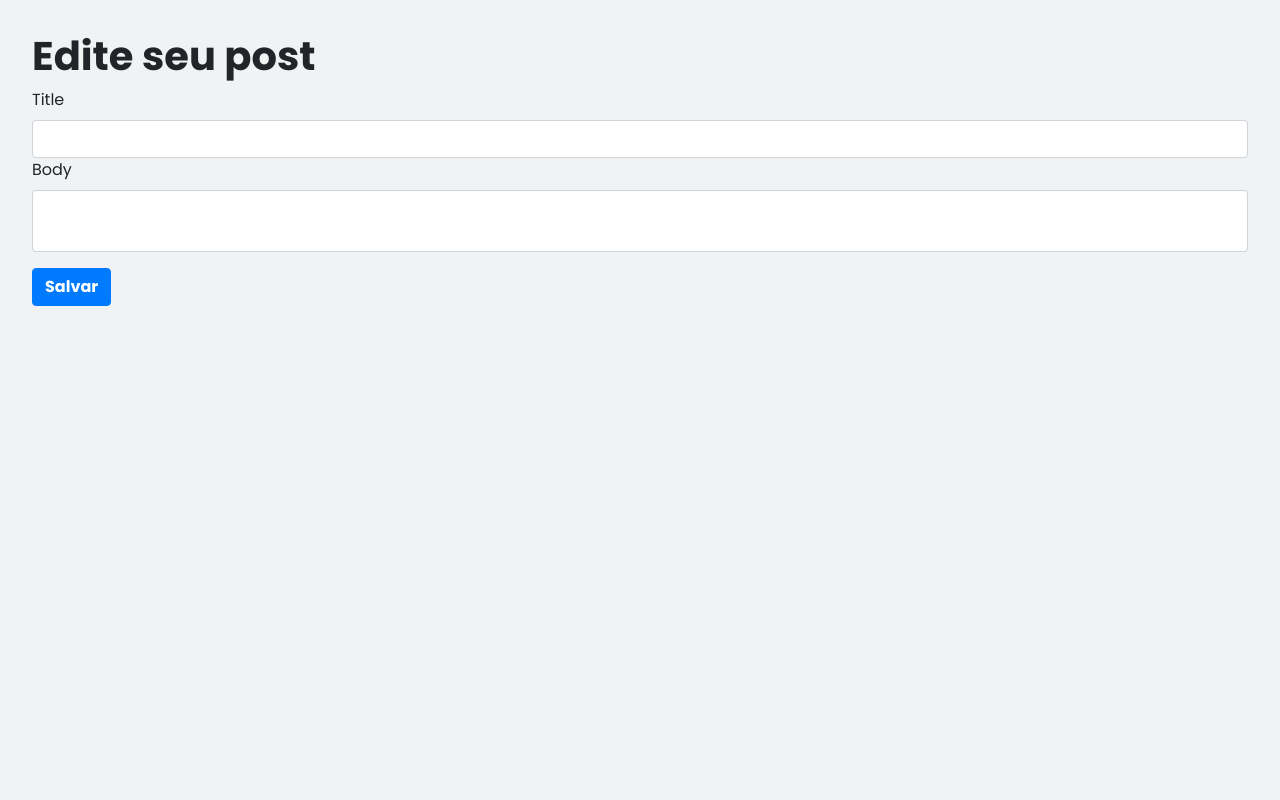
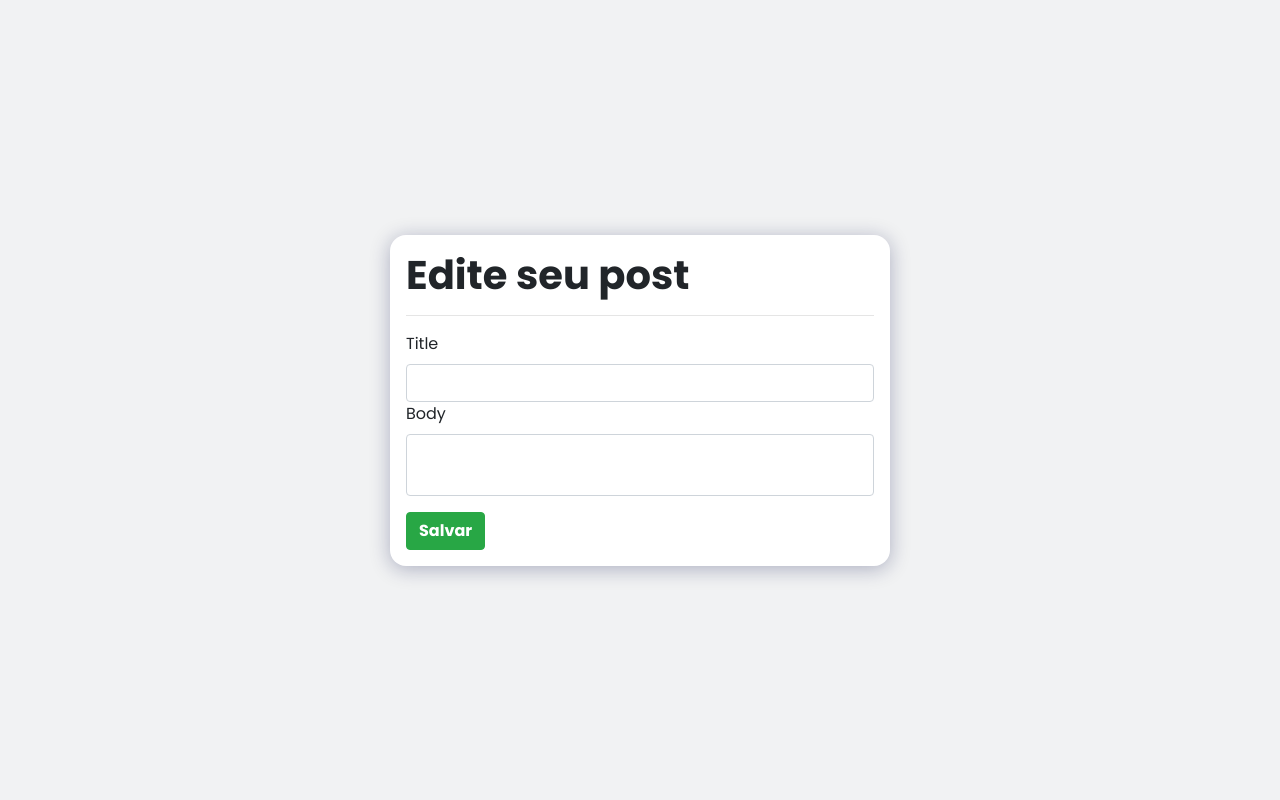
Before and after one commit to mxtheussouza/cake-blog, a CakePHP app: the page made by app/View/Posts/edit.ctp in a window 1280 px wide. Run offline with PHP 8.4 and a stand-in for CakePHP, Linux system fonts and the light colour scheme; the template is opened without the code that fills it, so the values that code supplies are empty; form fields are guessed from the names that the template uses; some libraries are stand-ins or nearby versions.

Commit message:
Ultimas modificaçoes.

```diff
--- a/app/View/Posts/edit.ctp
+++ b/app/View/Posts/edit.ctp
@@ -1,5 +1,10 @@
 <div style="background:#f1f2f3; padding: 2rem;height: 100%;">
+    <div style="height: 100%; display:flex; justify-content: center; align-items: center; flex-direction: column;">
+        <div style="background: #fff; width: 500px; max-width: 100%; border-radius: 1rem; padding: 1rem; box-shadow: 0px 3px 20px 0px rgba(13, 21, 75, 0.3);">
             <h1>Edite seu post</h1>
+
+            <hr>
+
             <?php
                 echo $this->Form->create('Post', array('url' => 'edit'));
                 echo $this->Form->input('title', array('class' => 'form-control'));
@@ -8,3 +13,5 @@
                 echo $this->Form->end('Salvar');
             ?>
         </div>
+    </div>
+</div>
--- a/app/View/Posts/index.ctp
+++ b/app/View/Posts/index.ctp
@@ -1,4 +1,4 @@
-<div style="background-image: url(../img/bg-blog.svg); padding: 2rem;">
+<div style="padding: 2rem;">
 
     <div style="display: flex; justify-content: center; margin-bottom: 3rem;">
         <button type="button" class="btn btn-dark" data-toggle="modal" data-target="#exampleModal" style="border-radius: 20px;">
--- a/app/webroot/css/style.css
+++ b/app/webroot/css/style.css
@@ -6,17 +6,14 @@
 }
 
 html,body {
-	height: 100vh;
+    height: 100vh;
+    background: #f1f2f3 !important;
+    overflow-x: hidden;
 }
 
 ul, li, a {
     text-decoration: none;
     list-style: none;
-}
-
-body {
-    height: 100vh;
-    overflow-x: hidden;
 }
 
 h1 {
@@ -45,8 +42,8 @@ input[type=submit] {
     border-radius: .25rem;
     transition: color .15s ease-in-out,background-color .15s ease-in-out,border-color .15s ease-in-out,box-shadow .15s ease-in-out;
     color: #fff;
-    background-color: #007bff;
-    border-color: #007bff;
+    background-color: #28a745;
+    border-color: #28a745;
 }
 
 .hero {
```
Also changed, not shown: app/webroot/img/bg-blog.svg (deleted). Lines whose indentation alone changed are shown as unchanged.
